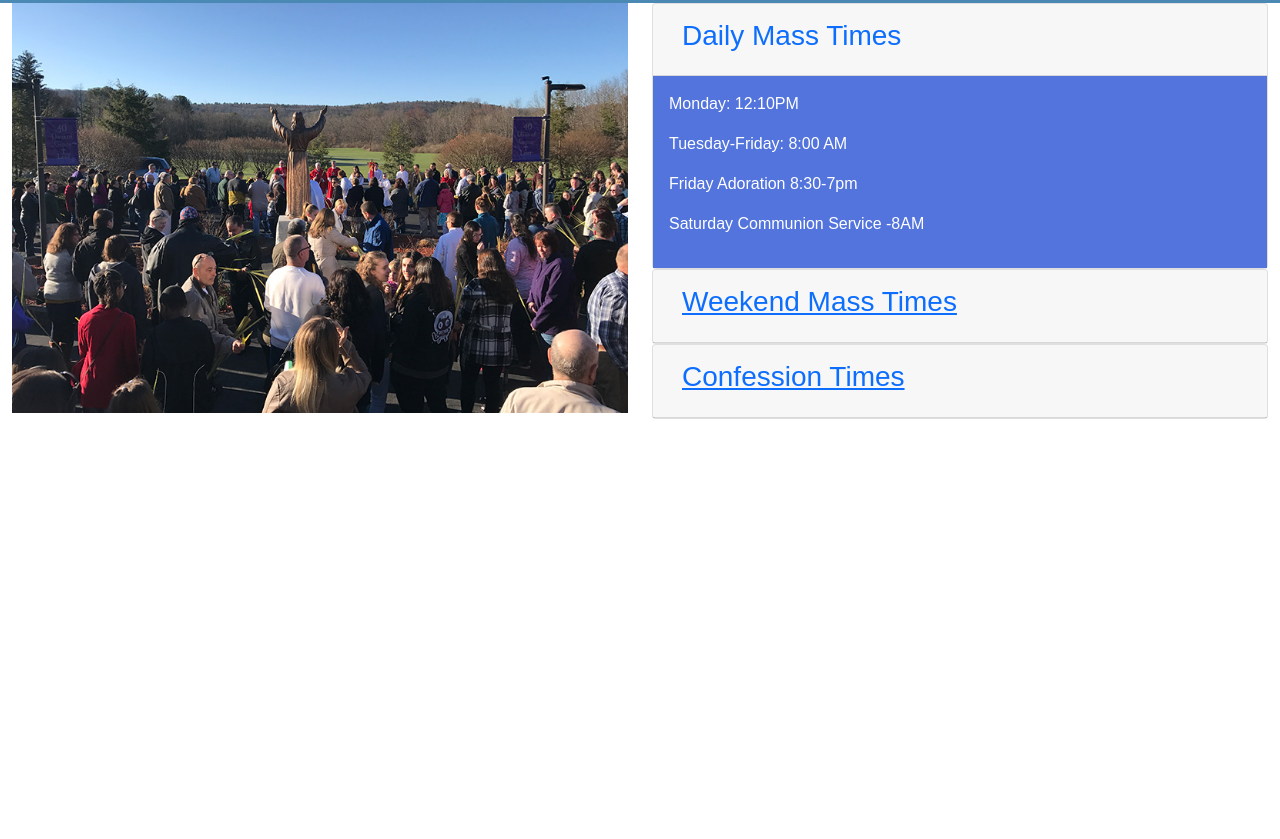
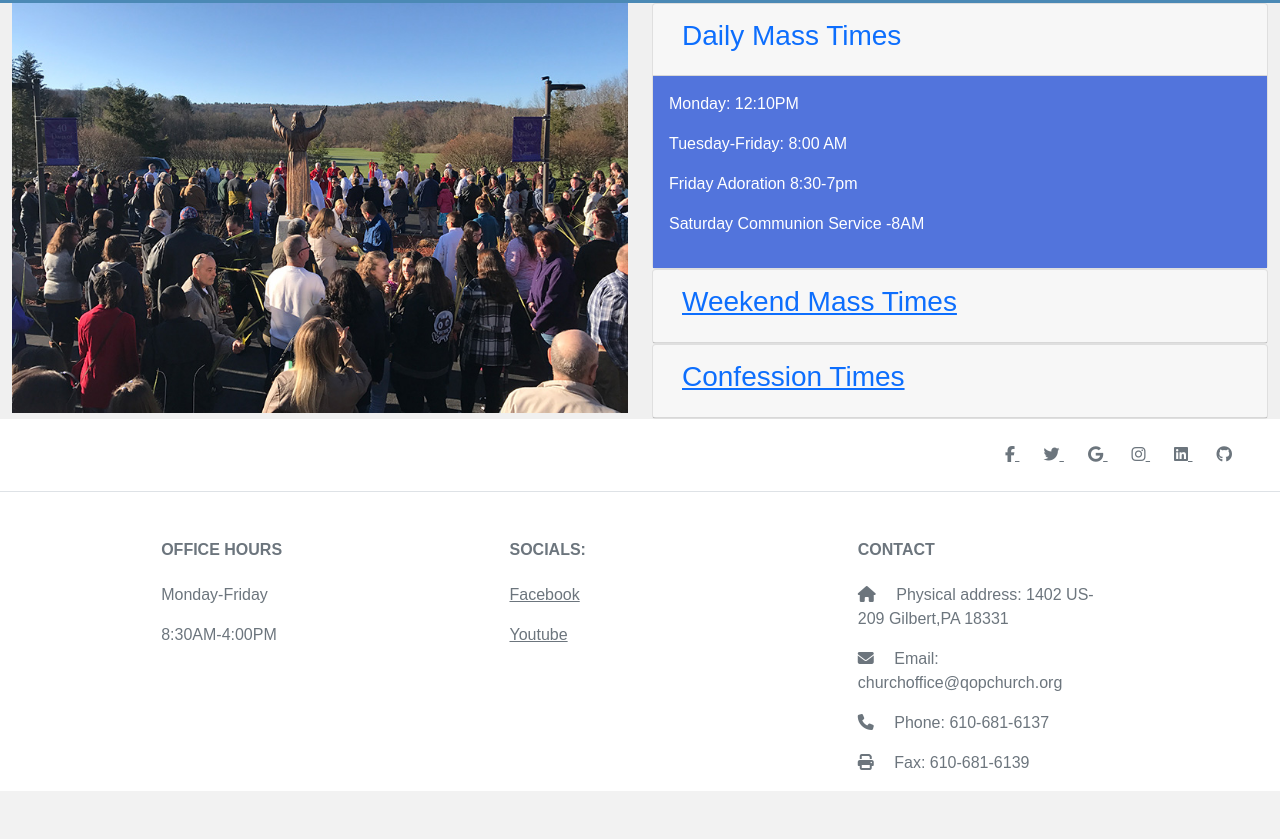
Before and after one commit to EnriqueB5310/churchPA, a plain HTML site: page index.html in a window 1280 px wide. Shown: the part 1603-2442 px from the top of the page. Before the commit the page ends 2022 px from the top, so only its background shows below. Drawn offline with nearby package versions, Linux system fonts and the light colour scheme; a script that the page names is missing.

Commit message:
Footer added

```diff
--- a/index.html
+++ b/index.html
@@ -10,7 +10,7 @@
     <script src="https://cdn.jsdelivr.net/npm/js-md5@0.8.3/src/md5.min.js"></script>
     <script defer  src="index.js"></script>
 
-
+    <link rel="stylesheet" href="path/to/font-awesome/css/font-awesome.min.css">
     <link rel="stylesheet" href="styles.css">
     <link href="https://cdn.jsdelivr.net/npm/bootstrap@5.0.2/dist/css/bootstrap.min.css" rel="stylesheet" integrity="sha384-EVSTQN3/azprG1Anm3QDgpJLIm9Nao0Yz1ztcQTwFspd3yD65VohhpuuCOmLASjC" crossorigin="anonymous">
 </head>
@@ -65,27 +65,25 @@
 
 </div>
 
+<!--Resources------------------------------------------------------------------------------------->
     <div class="container-fluid text-center text-white">
         <div class="row">
-          <div class="col-sm text-white text-center pt-4 pb-4" style="background-color: rgb(75, 137, 181)
-          ;">
-            <h2 class="pt-4 pb-4">Diocese of Scranton</h2>
-          </div>
-          <div class="col pt-4 pb-4" style="background-color: #5274dc">
-            <h2 class="pt-4 pb-4">USCCB</h2>
+          <div id="r1" class="col-sm text-white text-center pt-4 pb-4"  style="background-color: rgb(75, 137, 181);">
+            <h2 class="pt-4 pb-4" ><a class="text-decoration-none text-white" href="https://www.dioceseofscranton.org/" target="_blank">Diocese of Scranton</a></h2>
           </div>
 
-
-
-
+          <div id="r2" class="col pt-4 pb-4" style="background-color: #5274dc">
+            <h2 class="pt-4 pb-4"><a class="text-decoration-none text-white" href="https://www.usccb.org/ "target="_blank">USCCB</a></h2>
+          </div>
 
 
           <div class="col-sm text-white text-center pt-4 pb-4" style="background-color:  rgb(75, 137, 181)
           ;">
-            <h2 class="pt-4 pb-4">Notre Dame School System</h2>
+            <h2 class="pt-4 pb-4"><a class="text-decoration-none text-white" href="https://www.ndhigh.org/" target="_blank">Notre Dame School System</a></h2>
           </div>
+
           <div class="col-sm pt-4 pb-4" style="background-color: #5274dc;">
-            <h2 class="pt-4 pb-4">Knights of Columbus</h2>
+            <h2 class="pt-4 pb-4"><a class="text-decoration-none text-white" href="https://sites.google.com/view/knightsofcolumbus7141" target="_blank">Parish Registration</a></h2>
           </div>
 
 
@@ -94,6 +92,7 @@
 
       </div>
 
+      <!---------------------------------------------------------------------------------------------->
 
       <div class="container text-center  mb-4" style="margin-top: 6rem;">
           <div class="row">
@@ -140,7 +139,7 @@
       </div>
 
 
-<div class="container-fluid">
+<div class="container-fluid" style="background-color: rgb(240, 240, 240);">
 
 <div class="row">
   <div class="col-sm">
@@ -216,6 +215,106 @@
 </div>
 
 
+<!---FOOTER-->
+
+<!-- Footer -->
+<footer class="text-center text-lg-start bg-body-tertiary text-muted">
+  <!-- Section: Social media -->
+  <section class="d-flex justify-content-center justify-content-lg-between p-4 border-bottom">
+    <!-- Left -->
+    <div class="me-5 d-none d-lg-block">
+      <span></span>
+    </div>
+    <!-- Left -->
+
+    <!-- Right -->
+    <div>
+      <a href="" class="me-4 text-reset">
+        <i class="fab fa-facebook-f"></i>
+      </a>
+      <a href="" class="me-4 text-reset">
+        <i class="fab fa-twitter"></i>
+      </a>
+      <a href="" class="me-4 text-reset">
+        <i class="fab fa-google"></i>
+      </a>
+      <a href="" class="me-4 text-reset">
+        <i class="fab fa-instagram"></i>
+      </a>
+      <a href="" class="me-4 text-reset">
+        <i class="fab fa-linkedin"></i>
+      </a>
+      <a href="" class="me-4 text-reset">
+        <i class="fab fa-github"></i>
+      </a>
+    </div>
+    <!-- Right -->
+  </section>
+  <!-- Section: Social media -->
+
+  <!-- Section: Links  -->
+  <section class="">
+    <div class="container text-center text-md-start mt-5">
+      <!-- Grid row -->
+      <div class="row mt-3">
+        <!-- Grid column -->
+
+        <!-- Grid column -->
+
+        <!-- Grid column -->
+        <div class="col-md-2 col-lg-2 col-xl-2 mx-auto mb-4">
+          <!-- Links -->
+          <h6 class="text-uppercase fw-bold mb-4">Office Hours</h6>
+          <p>Monday-Friday</p>
+          <p>8:30AM-4:00PM</p>
+        </div>
+        <!-- Grid column -->
+
+        <!-- Grid column -->
+        <div class="col-md-3 col-lg-2 col-xl-2 mx-auto mb-4">
+          <!-- Links -->
+          <h6 class="text-uppercase fw-bold mb-4">
+            Socials:
+          </h6>
+          <p>
+            <a href="#!" class="text-reset">Facebook</a>
+          </p>
+          <p>
+            <a href="#!" class="text-reset">Youtube</a>
+          </p>
+
+        </div>
+        <!-- Grid column -->
+
+        <!-- Grid column -->
+        <div class="col-md-4 col-lg-3 col-xl-3 mx-auto mb-md-0 mb-4">
+          <!-- Links -->
+          <h6 class="text-uppercase fw-bold mb-4">Contact</h6>
+          <p><i class="fas fa-home me-3"></i> Physical address: 1402 US-209 Gilbert,PA 18331</p>
+          <p>
+            <i class="fas fa-envelope me-3"></i>
+            Email: churchoffice@qopchurch.org
+          </p>
+          <p><i class="fas fa-phone me-3"></i> Phone: 610-681-6137</p>
+          <p><i class="fas fa-print me-3"></i> Fax: 610-681-6139</p>
+        </div>
+        <!-- Grid column -->
+      </div>
+      <!-- Grid row -->
+    </div>
+  </section>
+  <!-- Section: Links  -->
+
+  <!-- Copyright -->
+  <div class="text-center p-4" style="background-color: rgba(0, 0, 0, 0.05);">
+
+
+  </div>
+  <!-- Copyright -->
+</footer>
+<!-- Footer -->
+
+
 
 
 </body>
```
Also changed, not shown: 1 other file.
